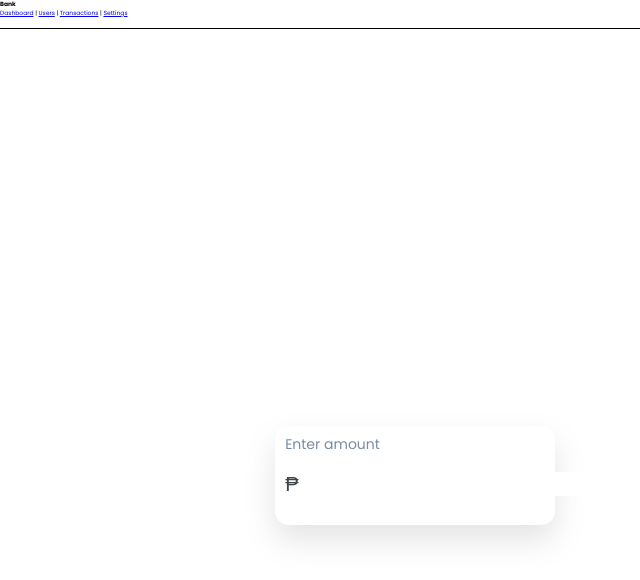
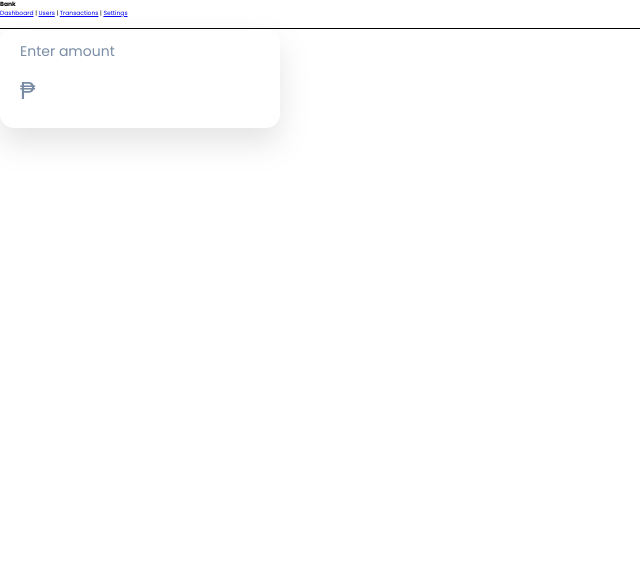
Before and after one commit to louisordonez/banking-app, a React (Create React App) app: page / in a window 1280 px wide. Shown: the top 580 px of the page, without its empty margins (0-640 px from the left). Built offline with nearby package versions, Linux system fonts and the light colour scheme.

Commit message:
Refactor input amount design

```diff
--- a/src/Assets/Styles/Scss/components/_inputs.scss
+++ b/src/Assets/Styles/Scss/components/_inputs.scss
@@ -1,44 +1,35 @@
-.input-amount-container {
-  position: absolute;
-  width: 279.78px;
-  height: 98.87px;
-  left: 275.14px;
-  top: 425.95px;
+.input-container {
+  width: 27.978rem;
+  height: 9.887rem;
   background: var(--white);
-  box-shadow: 0px 15px 30px rgba(118, 118, 118, 0.2);
-  border-radius: 14px;
+  box-shadow: 0px 1.5rem 3rem rgba(118, 118, 118, 0.2);
+  border-radius: 1.4rem;
 
   > div {
-    width: 236.12px;
-    height: 74.43px;
-
-    > div {
-      margin-top: 1rem;
-      margin-left: 1rem;
-      width: 11.2rem;
-      height: 1.7rem;
-      font-size: 1.4rem;
-      line-height: 1.6rem;
-      color: var(--grey);
-    }
+    padding-top: 1.2rem;
+    margin-left: 2rem;
+    width: 23.612rem;
+    height: 7.443rem;
+    font-size: 1.4rem;
+    color: var(--grey);
   }
 }
 
 .amount-flex-container {
   display: flex;
+  align-items: center;
 
   span {
-    margin-top: 2rem;
+    padding-top: 1.2rem;
     margin-right: 1rem;
-    font-size: 2.01589rem;
-    line-height: 2.4rem;
-    color: var(--black-light);
+    font-size: 2.3rem;
+    color: var(--grey);
   }
 
   input {
-    margin-top: 2rem;
-    font-size: 2.01589rem;
-    line-height: 2.4rem;
+    width: 21rem;
+    padding-top: 1.2rem;
+    font-size: 2.3rem;
     color: var(--black-light);
     border: none;
     outline: none;
--- a/src/Components/InputAmount/InputAmount.jsx
+++ b/src/Components/InputAmount/InputAmount.jsx
@@ -2,14 +2,12 @@ import React from 'react';
 
 const InputText = () => {
   return (
-    <div className='input-amount-container'>
+    <div className='input-container'>
       <div>
-        <div>
           {`Enter amount`}
           <div className='amount-flex-container'>
-          <span>₱</span><input></input>
+            <span>₱</span><input></input>
           </div>
-        </div>
       </div>
     </div>
   );
```
